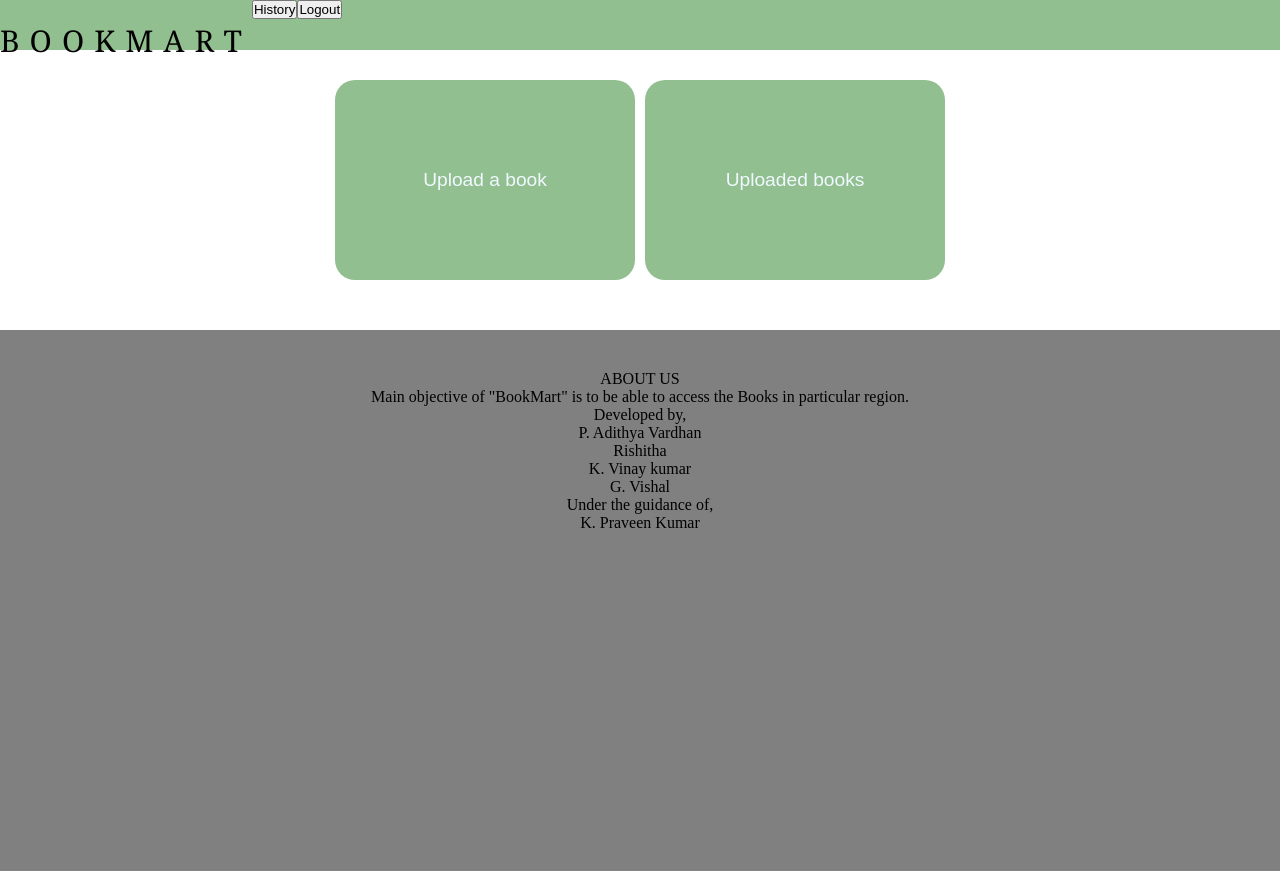
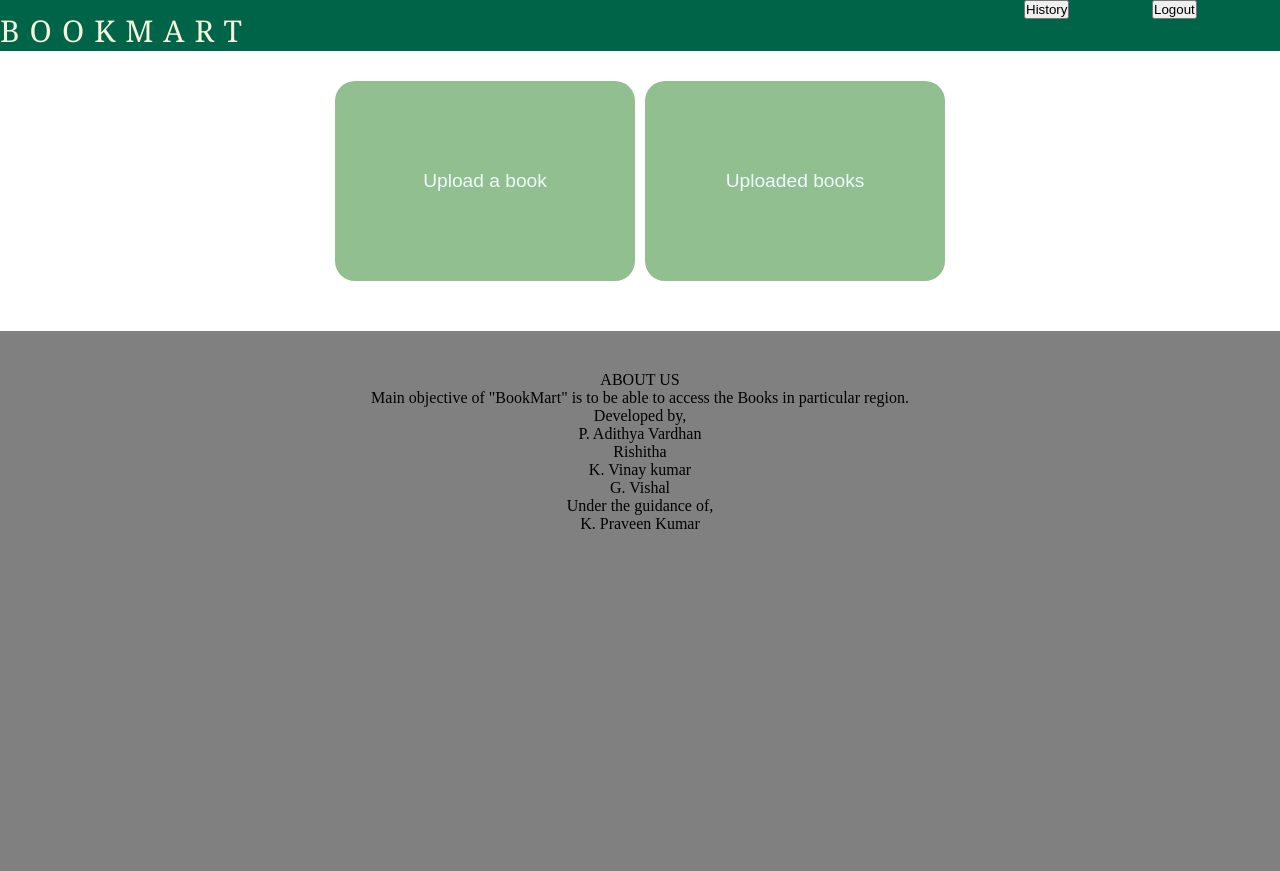
Before and after one commit to adi-1806/BookMart, a Django app: page /LibraryHome in a window 1280 px wide. Before the commit the page ends 528 px from the top, so only its background shows below. Run offline with Django 3.2, Linux system fonts and the light colour scheme.

Commit message:
home page eidted

```diff
--- a/Book/static/Book/librarianhome-style.css
+++ b/Book/static/Book/librarianhome-style.css
@@ -3,25 +3,30 @@
     padding:0;
 }
 .navi{
-    height: 50px;
-    background-color: #92bf8f;
     display: flex;
+    background-color: #006449;
 }
+
 .logo {
-    text-align: center;
+    text-align: left;
     letter-spacing: 10px;
-    border-radius: 5px;
     font-size: 30px;
     font-weight:500;
     font-family:Georgia, 'Times New Roman', Times, serif;
-    padding-top: 20px;
+    padding-top: 10px;
+    color:beige;
+    flex-basis:80%;
 }
 
+.history {
+    flex-basis: 10%;
+}
+.logout {
+    flex-basis: 10%;
 
+}
 .librarian-books {
     display: flex;
-    margin-left: 0;
-    margin-right: 0;
     justify-content: center;
 }
 .box-1 button {
--- a/Book/templates/Book/Libraryhome.html
+++ b/Book/templates/Book/Libraryhome.html
@@ -27,7 +27,7 @@
                 </div>
             </div>
         </div>
-    </form>
+
     <div class="footer">
         <div class="title">
             ABOUT US
@@ -42,6 +42,6 @@
         <br> K. Praveen Kumar
     </div>
 
-
+</form>
 </body>
 </html>
```
